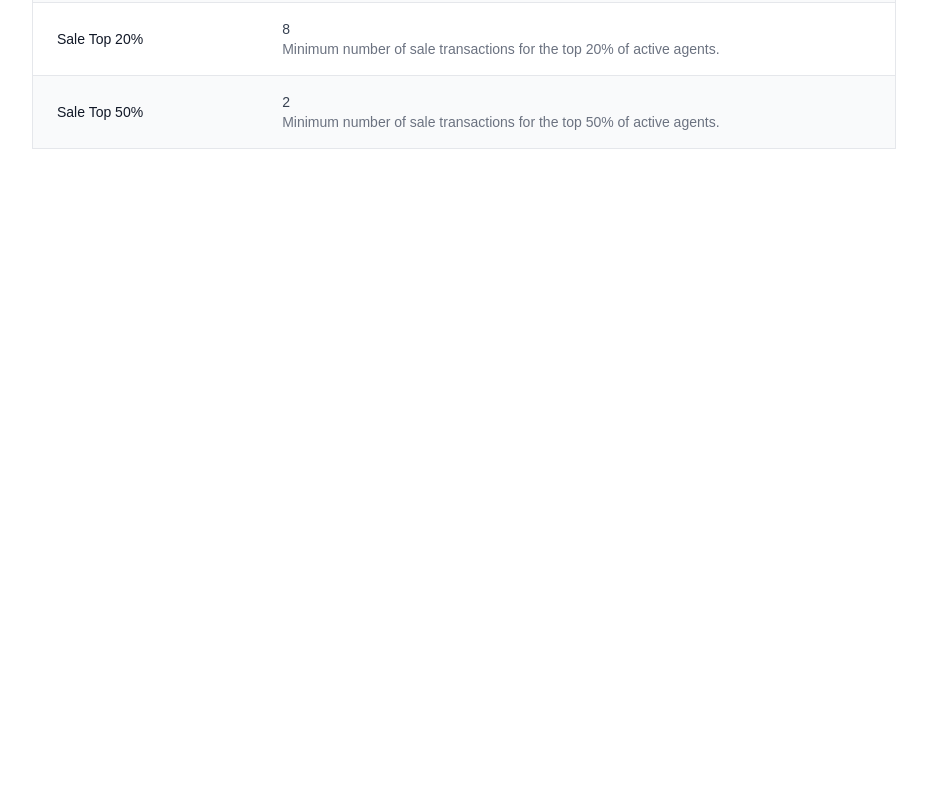
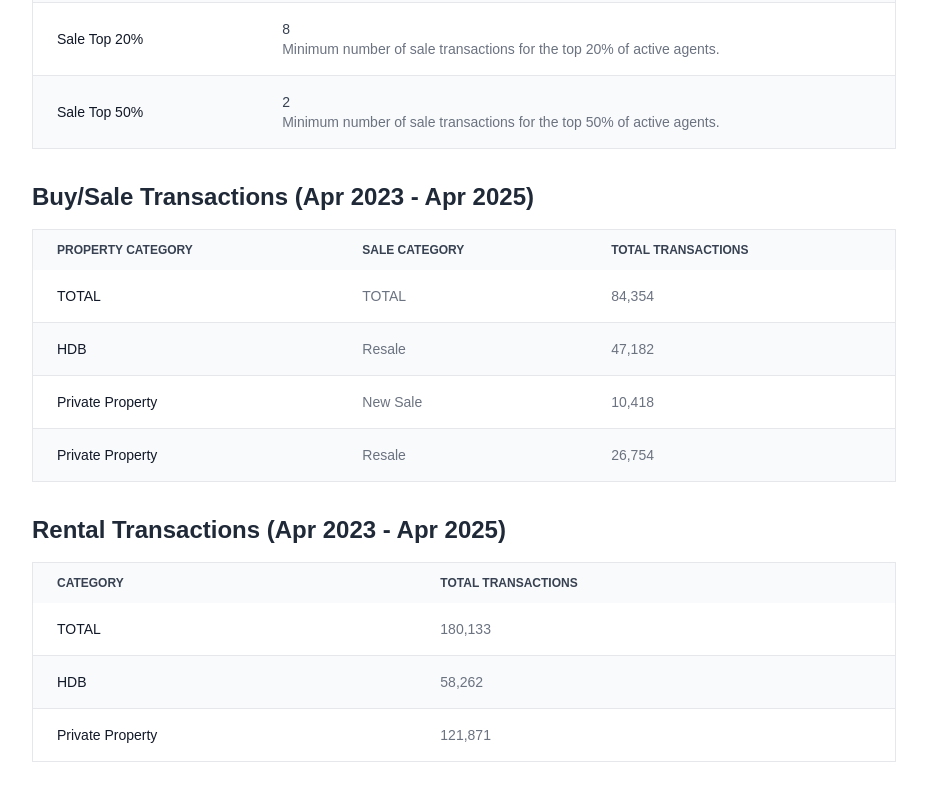
Before and after one commit to StevenSLXie/real-estate-app, a Next.js app: page /agent_stat in a window 1280 px wide. Shown: the part 1276-2076 px from the top of the page, without its empty margins (176-1103 px from the left). Before the commit the page ends 1457 px from the top, so only its background shows below. Built offline with nearby package versions, Linux system fonts and the light colour scheme.

Commit message:
1.0.40 property stat

```diff
--- a/app/agent_stat/page.tsx
+++ b/app/agent_stat/page.tsx
@@ -19,6 +19,20 @@ export default function AgentStatPage() {
     { metric: 'Sale Top 10%', value: '14', description: 'Minimum number of sale transactions for the top 10% of active agents.' },
     { metric: 'Sale Top 20%', value: '8', description: 'Minimum number of sale transactions for the top 20% of active agents.' },
     { metric: 'Sale Top 50%', value: '2', description: 'Minimum number of sale transactions for the top 50% of active agents.' },
+  ];
+
+  // Hardcoded results for property transaction statistics
+  const propertyStats = [
+    { category: 'TOTAL', saleCategory: 'TOTAL', totalTransactions: '84,354' },
+    { category: 'HDB', saleCategory: 'Resale', totalTransactions: '47,182' },
+    { category: 'Private Property', saleCategory: 'New Sale', totalTransactions: '10,418' },
+    { category: 'Private Property', saleCategory: 'Resale', totalTransactions: '26,754' },
+  ];
+
+  const rentalStats = [
+    { category: 'TOTAL', totalTransactions: '180,133' },
+    { category: 'HDB', totalTransactions: '58,262' },
+    { category: 'Private Property', totalTransactions: '121,871' },
   ];
 
   return (
@@ -53,6 +67,56 @@ export default function AgentStatPage() {
           </tbody>
         </table>
       </div>
+
+      {/* Property Transactions Table */}
+      <h2 className="text-2xl font-bold text-gray-800 mb-4 mt-8">Buy/Sale Transactions (Apr 2023 - Apr 2025)</h2>
+      <div className="overflow-x-auto">
+        <table className="w-full text-sm text-left text-gray-500 border border-gray-200">
+          <thead className="text-xs text-gray-700 uppercase bg-gray-50">
+            <tr>
+              <th scope="col" className="px-6 py-3">Property Category</th>
+              <th scope="col" className="px-6 py-3">Sale Category</th>
+              <th scope="col" className="px-6 py-3">Total Transactions</th>
+            </tr>
+          </thead>
+          <tbody>
+            {propertyStats.map((row, index) => (
+              <tr
+                key={index}
+                className={`border-b ${index % 2 === 0 ? 'bg-white' : 'bg-gray-50'}`}
+              >
+                <td className="px-6 py-4 font-medium text-gray-900">{row.category}</td>
+                <td className="px-6 py-4">{row.saleCategory}</td>
+                <td className="px-6 py-4">{row.totalTransactions}</td>
+              </tr>
+            ))}
+          </tbody>
+        </table>
+      </div>
+
+      {/* Rental Transactions Table */}
+      <h2 className="text-2xl font-bold text-gray-800 mb-4 mt-8">Rental Transactions (Apr 2023 - Apr 2025)</h2>
+      <div className="overflow-x-auto mb-8">
+        <table className="w-full text-sm text-left text-gray-500 border border-gray-200">
+          <thead className="text-xs text-gray-700 uppercase bg-gray-50">
+            <tr>
+              <th scope="col" className="px-6 py-3">Category</th>
+              <th scope="col" className="px-6 py-3">Total Transactions</th>
+            </tr>
+          </thead>
+          <tbody>
+            {rentalStats.map((row, index) => (
+              <tr
+                key={index}
+                className={`border-b ${index % 2 === 0 ? 'bg-white' : 'bg-gray-50'}`}
+              >
+                <td className="px-6 py-4 font-medium text-gray-900">{row.category}</td>
+                <td className="px-6 py-4">{row.totalTransactions}</td>
+              </tr>
+            ))}
+          </tbody>
+        </table>
+      </div>
     </div>
   );
 }
```
